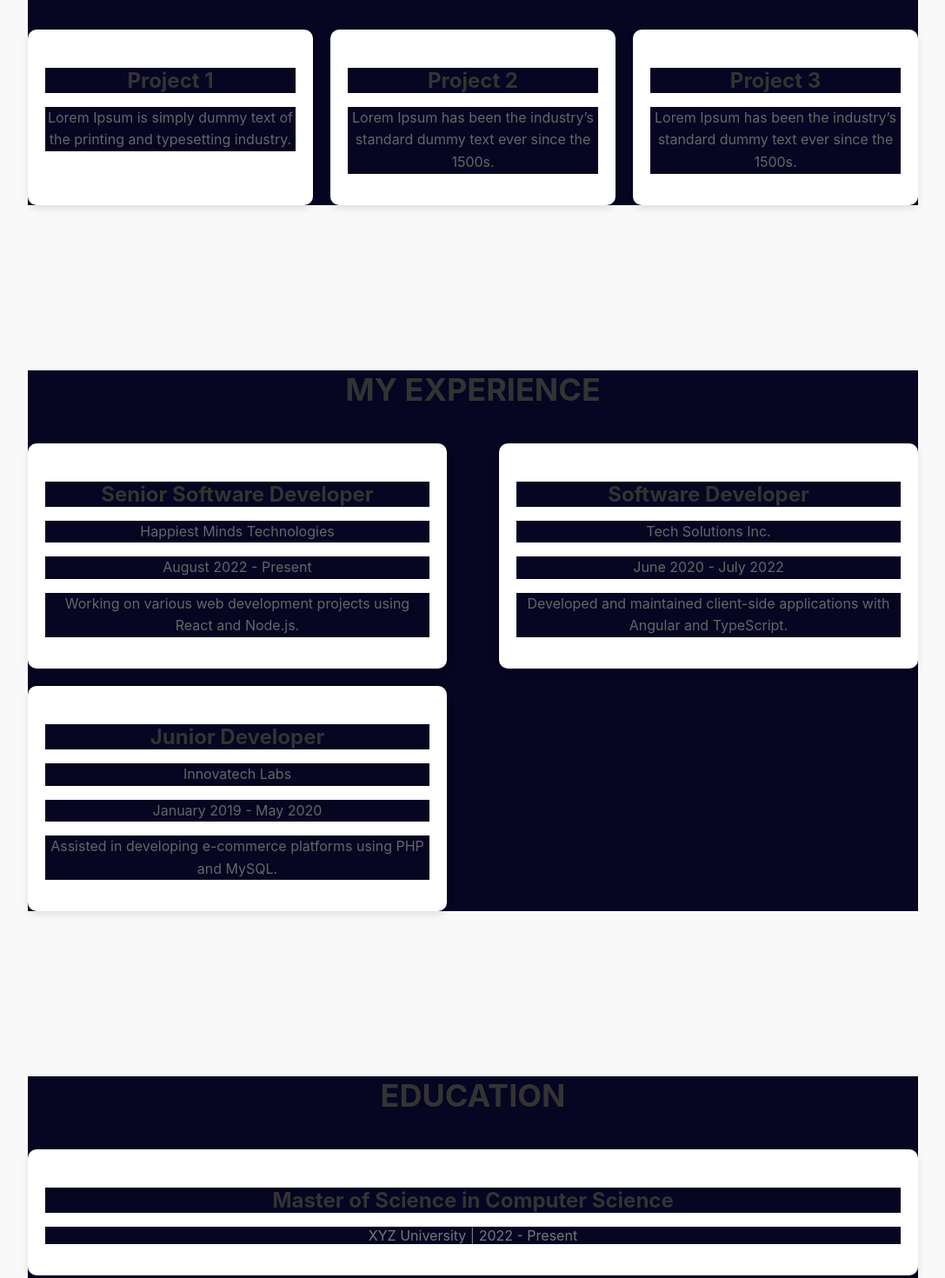
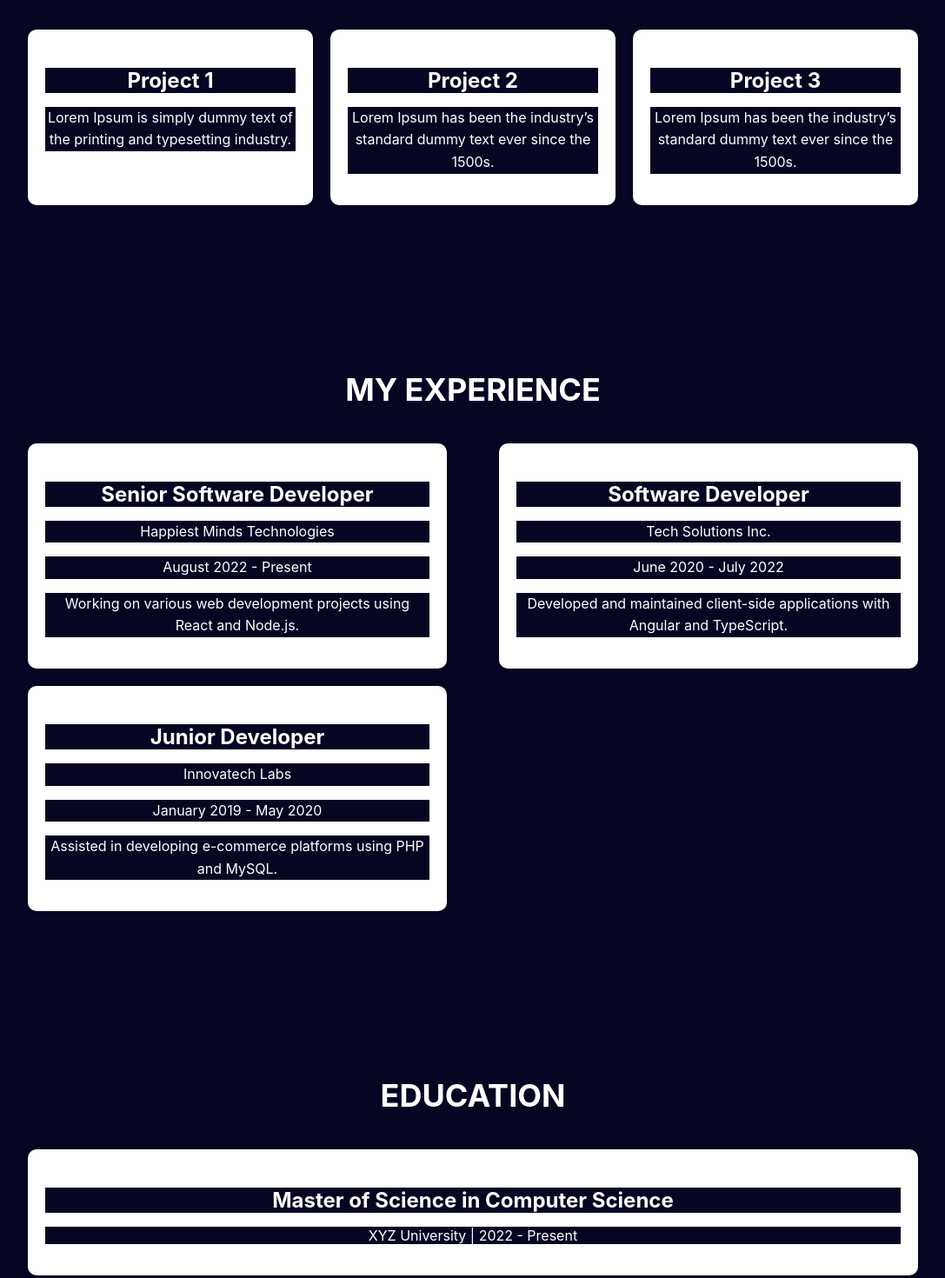
Before and after one commit to BhuvanDamodar/bhuvan-portfolio, a React (Create React App) app: page / in a window 1280 px wide. Shown: the part 820-2290 px from the top of the page at 87% size, without its empty margins (96-1183 px from the left). Built offline with nearby package versions, Linux system fonts and the light colour scheme.

Commit message:
standard changes

```diff
--- a/src/components/Contact.jsx
+++ b/src/components/Contact.jsx
@@ -22,7 +22,7 @@ const Contact = () => {
 
   return (
     <section id="contact">
-      <h2>Let’s Work Together!</h2>
+      <h2 className='h2'>Let’s Work Together!</h2>
       <form onSubmit={handleSubmit}>
         <input
           type="text"
--- a/src/components/Footer.jsx
+++ b/src/components/Footer.jsx
@@ -6,7 +6,7 @@ const Footer = () => {
     <footer className="footer-section">
       <div className="container">
         <div className="footer-content">
-          <p className="footer-name">Bhuvan Damodar</p>
+          <p className="footer-name">Bhuvan Damodar A</p>
           <p className="footer-contact">
             Phone: +91 8073064074 | Email: bhuvandamodar04@gmail.com
           </p>
--- a/src/components/styles/Contact.css
+++ b/src/components/styles/Contact.css
@@ -8,13 +8,19 @@ form {
     padding: 10px;
     font-size: 16px;
     border-radius: 5px;
+    color: #fff;
   }
 
   button {
     padding: 10px;
-    background-color: #007bff;
-    color: white;
+    background-color: #fff;
+    color: black;
     border: none;
     border-radius: 5px;
     cursor: pointer;
+    font-weight: 600;
   }
+
+.h2{
+  color: #fff;
+}
--- a/src/components/styles/Education.css
+++ b/src/components/styles/Education.css
@@ -1,6 +1,5 @@
 /* Styling for Education Section */
 .education-section {
-    background-color: #f9f9f9;
     padding: 60px 0;
     padding-top: 100px;
   }
@@ -14,7 +13,7 @@
   .section-title {
     font-size: 36px;
     font-weight: bold;
-    color: #333;
+    color: #fff;
     margin-bottom: 40px;
     text-transform: uppercase;
   }
@@ -35,13 +34,13 @@
   .education-degree {
     font-size: 24px;
     font-weight: bold;
-    color: #333;
+    color: #fff;
     margin-bottom: 10px;
   }
 
   .education-institution {
     font-size: 16px;
-    color: #777;
+    color: #fff;
   }
 
   @media (max-width: 768px) {
--- a/src/components/styles/Experience.css
+++ b/src/components/styles/Experience.css
@@ -1,6 +1,5 @@
 /* Styling for Experience Section */
 .experience-section {
-    background-color: #f9f9f9;
     padding: 60px 0;
     padding-top: 100px;
   }
@@ -13,7 +12,7 @@
   .section-title {
     font-size: 36px;
     font-weight: bold;
-    color: #333;
+    color: #fff;
     margin-bottom: 40px;
     text-transform: uppercase;
     text-align: center;
@@ -42,13 +41,13 @@
   .position {
     font-size: 24px;
     font-weight: bold;
-    color: #333;
+    color: #fff;
     margin-bottom: 10px;
   }
 
   .company, .duration, .description {
     font-size: 16px;
-    color: #666;
+    color: #fff;
     line-height: 1.6;
   }
 
--- a/src/components/styles/Footer.css
+++ b/src/components/styles/Footer.css
@@ -1,6 +1,5 @@
 /* Styling for Footer Section */
 .footer-section {
-    background-color: #333;
     padding: 40px 0;
     color: #fff;
     text-align: center;
--- a/src/components/styles/Projects.css
+++ b/src/components/styles/Projects.css
@@ -1,6 +1,5 @@
 /* Styling for Projects Section */
 .projects-section {
-    background-color: #f9f9f9;
     padding: 60px 0;
     padding-top: 100px;
   }
@@ -14,7 +13,7 @@
   .section-title {
     font-size: 36px;
     font-weight: bold;
-    color: #333;
+    color: #fff;
     margin-bottom: 40px;
     text-transform: uppercase;
   }
@@ -40,13 +39,13 @@
   .project-name {
     font-size: 24px;
     font-weight: bold;
-    color: #333;
+    color: #fff;
     margin-bottom: 10px;
   }
 
   .project-description {
     font-size: 16px;
-    color: #666;
+    color: #fff;
     line-height: 1.6;
   }
 
@@ -57,5 +56,6 @@
 
     .section-title {
       font-size: 28px;
+      color: #fff;
     }
   }
--- a/src/components/styles/Skills.css
+++ b/src/components/styles/Skills.css
@@ -1,6 +1,5 @@
 /* Styling for Skills Section */
 .skills-section {
-    background-color: #f9f9f9;
     padding: 60px 0;
     padding-top: 100px;
   }
@@ -34,7 +33,7 @@
   .skill-name {
     font-size: 18px;
     font-weight: bold;
-    color: #333;
+    color: #fff;
     margin-bottom: 10px;
   }
 
```
